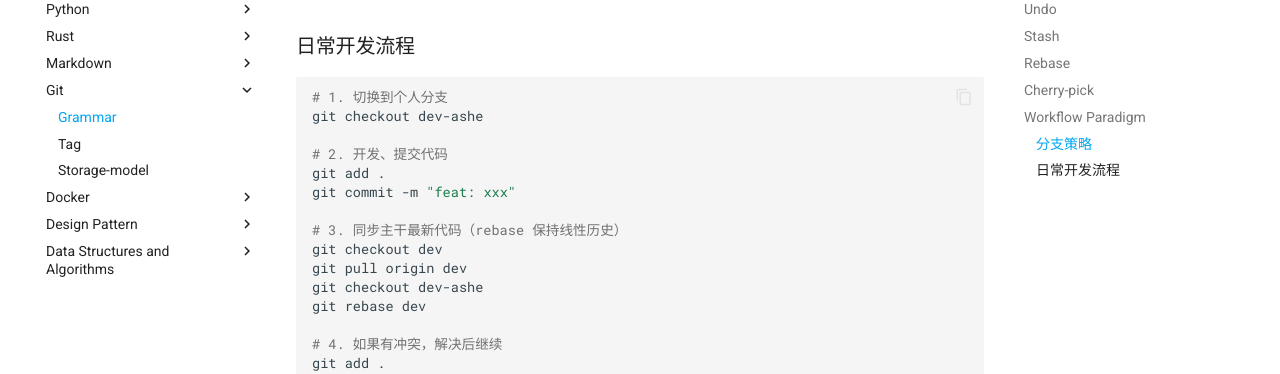
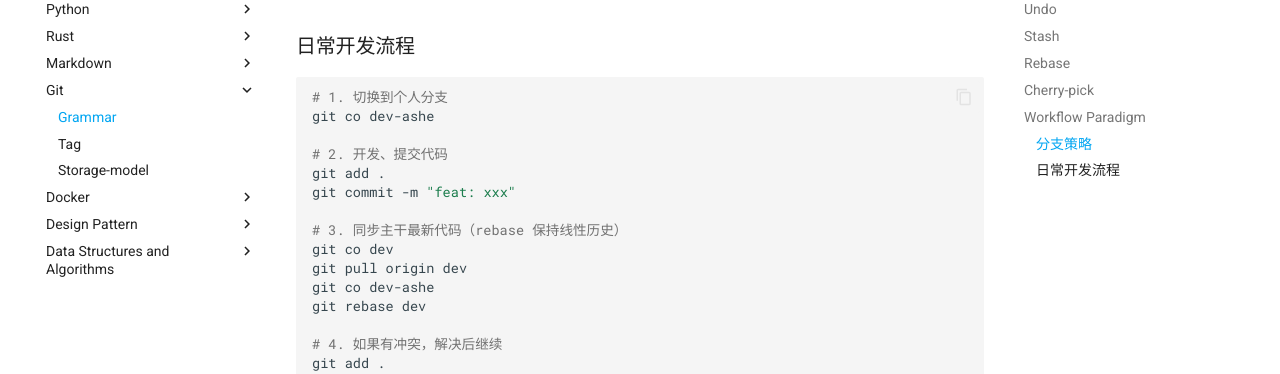
Before and after one commit to ashe-c0de/ashe-wiki, an MkDocs documentation site: the page built from docs/lang/git/grammar.md, in a window 1280 px wide and 900 px high, scrolled down 2257 px. Shown: the part 153-527 px from the top of the window. Built offline with MkDocs 1.6.1 and Material for MkDocs 9.7.7, drawn with Linux system fonts in a browser that asks for light colours; comment, search, counter and statistics services are not loaded; old or Windows-style settings are respelled for this version of MkDocs.

Commit message:
Simplify git commands in grammar.md
Replaced 'git checkout' with 'git co' for brevity.

````diff
--- a/docs/lang/git/grammar.md
+++ b/docs/lang/git/grammar.md
@@ -97,16 +97,16 @@ git cherry-pick <commit-hash>
 
 ```bash
 # 1. 切换到个人分支
-git checkout dev-ashe
+git co dev-ashe
 
 # 2. 开发、提交代码
 git add .
 git commit -m "feat: xxx"
 
 # 3. 同步主干最新代码（rebase 保持线性历史）
-git checkout dev
+git co dev
 git pull origin dev
-git checkout dev-ashe
+git co dev-ashe
 git rebase dev
 
 # 4. 如果有冲突，解决后继续
````
